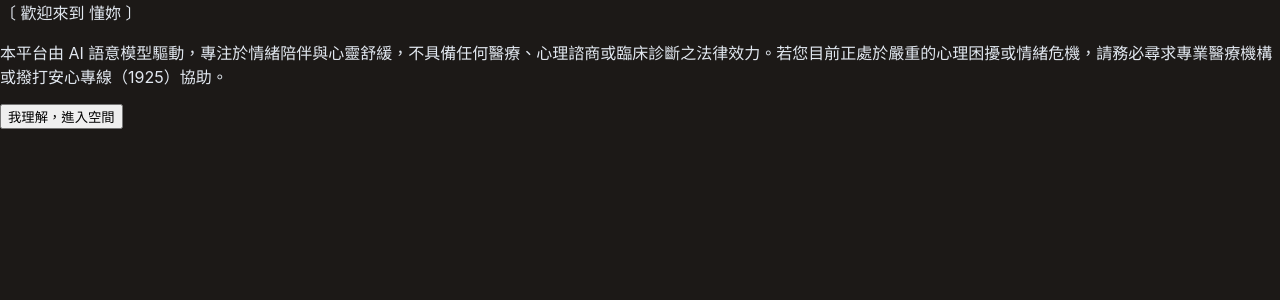
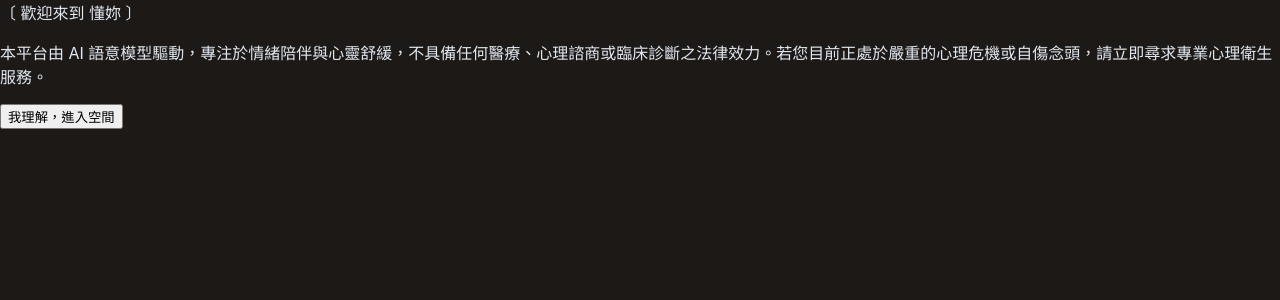
Before and after one commit to qy002239-hue/dongni-web, a React (Vite) app: page / in a window 1280 px wide. Shown: the top 300 px of the page. Built offline with nearby package versions, Linux system fonts and the light colour scheme.

Commit message:
fix: complete truncated UI text in App.jsx

```diff
--- a/src/App.jsx
+++ b/src/App.jsx
@@ -28,7 +28,7 @@ async function extractMemory(messages, apiKey) {
         messages: [
           {
             role: "system",
-            content: "你是一個記憶提煉助手。從以下對話中，提煉出關於這位女性的重要事實，用繁體中文簡短列出。只記錄她說的重要事件、感受、關係、困境。格式：每條一行，不超過10行，每行不超過20字。不要分析，只記錄事實。"
+            content: "你是一個記憶提煉助手。從以下對話中，提煉出關於這位女性的重要事實，用繁體中文簡短列出。只記錄她說的重要事件、感受、關係。"
           },
           {
             role: "user",
@@ -128,7 +128,7 @@ function App() {
         <div className="max-w-md bg-stone-800 p-8 rounded-3xl space-y-6 border border-stone-700 shadow-xl">
           <div className="text-xl tracking-widest text-stone-200">〔 歡迎來到 懂妳 〕</div>
           <p className="text-xs leading-relaxed text-stone-400 text-left bg-stone-900 p-4 rounded-xl border border-stone-800">
-            本平台由 AI 語意模型驅動，專注於情緒陪伴與心靈舒緩，不具備任何醫療、心理諮商或臨床診斷之法律效力。若您目前正處於嚴重的心理困擾或情緒危機，請務必尋求專業醫療機構或撥打安心專線（1925）協助。
+            本平台由 AI 語意模型驅動，專注於情緒陪伴與心靈舒緩，不具備任何醫療、心理諮商或臨床診斷之法律效力。若您目前正處於嚴重的心理危機或自傷念頭，請立即尋求專業心理衛生服務。
           </p>
           <button onClick={handleDisclaimerAgree} className="w-full py-3 rounded-full bg-stone-700 hover:bg-stone-600 text-sm tracking-widest text-stone-100 transition-colors shadow-md">
             我理解，進入空間
@@ -147,7 +147,7 @@ function App() {
         <div className="flex justify-between items-center py-2 px-4 text-xs text-stone-500 tracking-widest">
           <button onClick={() => { localStorage.removeItem("dongni_onboarding_completed"); setShowOnboarding(true); }} className="hover:text-stone-300">重置檢測</button>
           <div className="text-base text-stone-400 font-normal tracking-[0.25em]">〔 懂 妳 〕</div>
-          <button onClick={() => { if(window.confirm("確定清除？")){ setMessages(DEFAULT_MESSAGES); localStorage.removeItem("dongni_messages"); } }} className="hover:text-stone-300">清除紀錄</button>
+          <button onClick={() => { if(window.confirm("確定清除對話記錄？")){ setMessages(DEFAULT_MESSAGES); localStorage.removeItem("dongni_messages"); } }} className="hover:text-stone-300">清除記錄</button>
         </div>
 
         <div className="flex-1 overflow-y-auto px-4 py-6 space-y-8 scrollbar-none">
@@ -167,7 +167,7 @@ function App() {
         </div>
 
         <form onSubmit={handleSubmit} className="py-4">
-          <input className="w-full p-4 rounded-full bg-stone-800 border border-stone-700 text-stone-200 placeholder-stone-500 text-center text-sm tracking-wider" value={input} placeholder="跟〔懂妳〕聊聊心裡的矛盾..." onChange={(e) => setInput(e.target.value)} disabled={isLoading} />
+          <input className="w-full p-4 rounded-full bg-stone-800 border border-stone-700 text-stone-200 placeholder-stone-500 text-center text-sm tracking-wider" value={input} onChange={(e) => setInput(e.target.value)} placeholder="跟〔懂妳〕說說…" />
         </form>
 
       </div>
```
